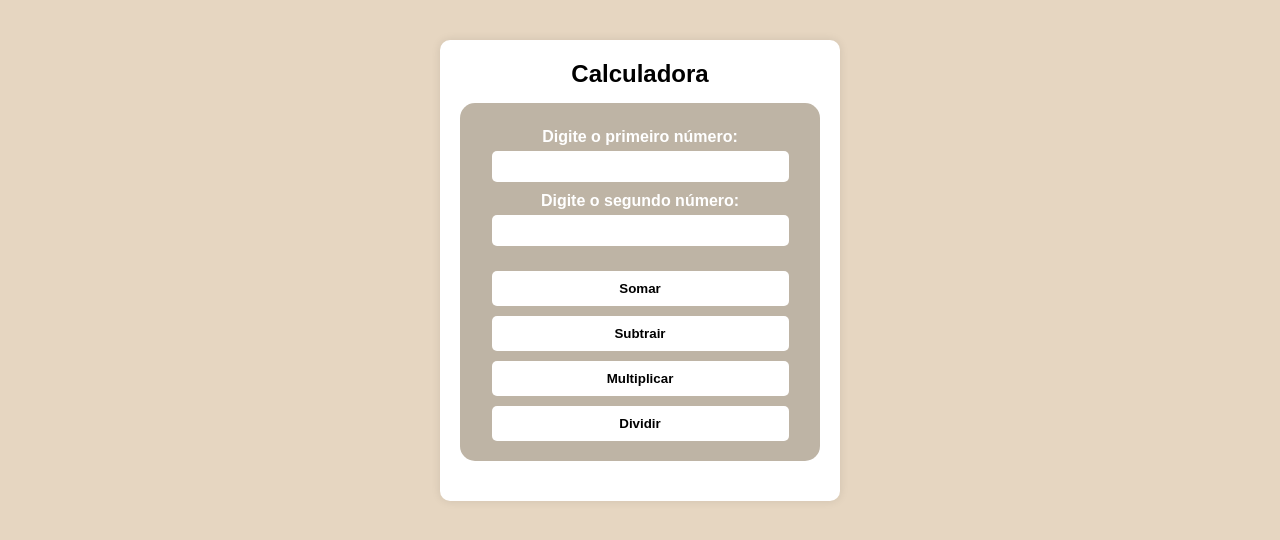
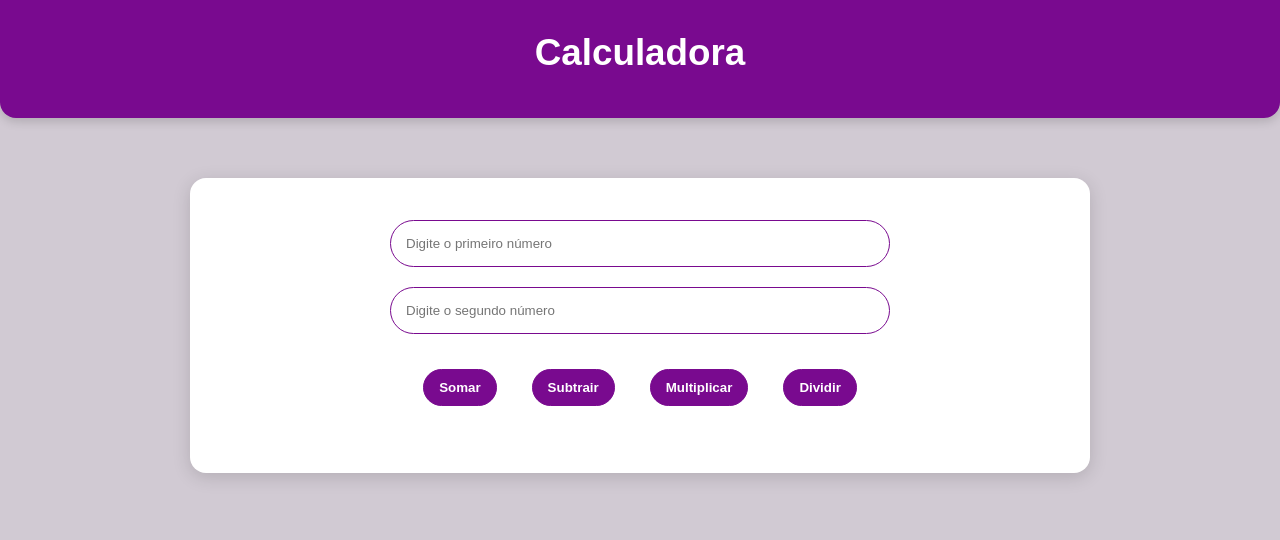
Before and after one commit to karenaraujodev/calculadora, a plain HTML site: page index.html in a window 1280 px wide. Drawn offline with Linux system fonts and the light colour scheme.

Commit message:
aprimoração do css

```diff
--- a/index.html
+++ b/index.html
@@ -7,24 +7,20 @@
     <link rel="stylesheet" href="style.css">
 </head>
 <body>
+    <header>
+        <h1>Calculadora</h1>
+    </header>
     <main>
-        <section id="calculadora">
-            <h2>Calculadora</h2>
-                    <div id="container">
-                    <label for="n1">Digite o primeiro número:</label>
-                    <input id="n1" type="number" title="campo para digitar o primeiro valor">
-                    <label for="n2">Digite o segundo número:</label>
-                    <input id="n2" type="number" title="campo para digitar o segundo valor">
-                    <div id="botoes">
-                        <input id="somar" type="button" value="Somar">
-                        <input id="subtrair" type="button" value="Subtrair">
-                        <input id="multiplicar" type="button" value="Multiplicar">
-                        <input id="dividir" type="button" value="Dividir">
-                    </div>
-                    </div>
-                    <p id="resultado"></p>
-        </section>
+            <input id="n1" type="number" title="campo para digitar o primeiro valor" placeholder="Digite o primeiro número">
+            <input id="n2" type="number" title="campo para digitar o segundo valor" placeholder="Digite o segundo número">
+                <div id="botoes">
+                    <button id="somar">Somar</button>
+                    <button id="subtrair">Subtrair</button>
+                    <button id="multiplicar">Multiplicar</button>
+                    <button id="dividir">Dividir</button>
+                </div>
+                <p id="resultado"></p>
     </main>
-<script src="script.js"></script>
+    <script src="script.js"></script>
 </body>
 </html>
--- a/style.css
+++ b/style.css
@@ -3,59 +3,90 @@
   padding: 0;
   box-sizing: border-box;
 }
+:root{
+  /*CORES PRINCIPAIS*/
+  --background-color:rgb(209, 202, 211);
+  --brand-color: #790a8f;
+  --text-color: #383737;
+
+  /*CORES FIXAS*/
+  --white: #ffffff;
+  --black-shadow-25: #00000025;
+
+  /*HOVER*/
+  --hover-button: #4d015c;
+}
 body{
-    background-color: rgb(230, 214, 193);
+    background-color: var(--background-color);
     font-family: Arial, Helvetica, sans-serif;
-    text-align: center;
-    padding: 20px;
+    padding-bottom: 40px;
 }
-main{
-    background-color: #fff;
-    max-width: 400px;
-    margin: 20px auto;
-    border-radius: 10px;
-    box-shadow: 0 0 10px rgba(0, 0, 0, 0.1);
-    padding: 20px;
+header{
+  background-color: var(--brand-color);
+  color: var(--background-color);
+  text-align: center;
+  padding: 32px 16px;
+  box-shadow: 0 4px 10px var(--black-shadow-25);
+  border-radius: 0px 0px 16px 16px;
 }
-main h2{
-    margin-bottom: 15px;
+
+header h1 {
+    color: var(--white);
+    font-size: 2.3rem;
+    margin-bottom: 12px;
 }
-#container{
-    background-color: rgb(190, 180, 165);
-    border-radius: 15px;
-    padding: 15px;
-}
-label{
-    display: block;
-    margin-top: 10px;
-    color: #fff;
-    font-weight: bold;
+
+main {
+    display: flex;
+    align-items: center;
+    flex-direction: column;
+    max-width: 900px;
+    margin: 60px auto;
+    background-color: var(--white);
+    padding: 32px;
+    border-radius: 16px;
+    box-shadow: 0 4px 18px var(--black-shadow-25);
 }
 input{
-    width: 90%;
-  padding: 8px;
-  margin-top: 5px;
-  border: none;
-  border-radius: 5px;
+  width: 100%;
+  max-width: 500px;
+  padding: 15px;
+  margin: 10px;
+  border: 1px solid var(--brand-color);
+  border-radius: 50px;
   outline: none;
 }
-#botoes{
-    margin-top: 20px;
+
+
+input:focus,
+button:focus {
+  outline: 2px solid var(--brand-color);
+  outline-offset: 3px;
 }
 
-#botoes input[type="button"] {
-  background-color: #fff;
-  border: none;
-  border-radius: 5px;
+#botoes {
+  padding-top: 10px;
+  display: flex;
+  flex-direction: row;
+  align-items: center;
+  gap: 5px;
+  flex-wrap: wrap; /* opcional, melhora em telas pequenas */
+}
+
+button{
+  background-color: var(--brand-color);
+  border: 1px solid var(--brand-color);
+  color: var(--white);
+  border-radius: 50px;
   padding: 10px 15px;
-  margin: 5px;
+  margin: 15px;
   cursor: pointer;
   font-weight: bold;
   transition: all 0.3s ease;
 }
 
-#botoes input[type="button"]:hover {
-  background-color: #b9a88e;
+button:hover {
+  background-color: var(--hover-button);
   transform: scale(1.05);
 }
 
@@ -63,14 +94,5 @@ input{
   margin-top: 20px;
   font-size: 1.2rem;
   font-weight: bold;
-  color: #333;
+  color: var(--text-color);
 }
-@media (max-width: 450px) {
-  main {
-    width: 90%;
-  }
-
-  input{
-    width: 100%;
-  }
-}
```
